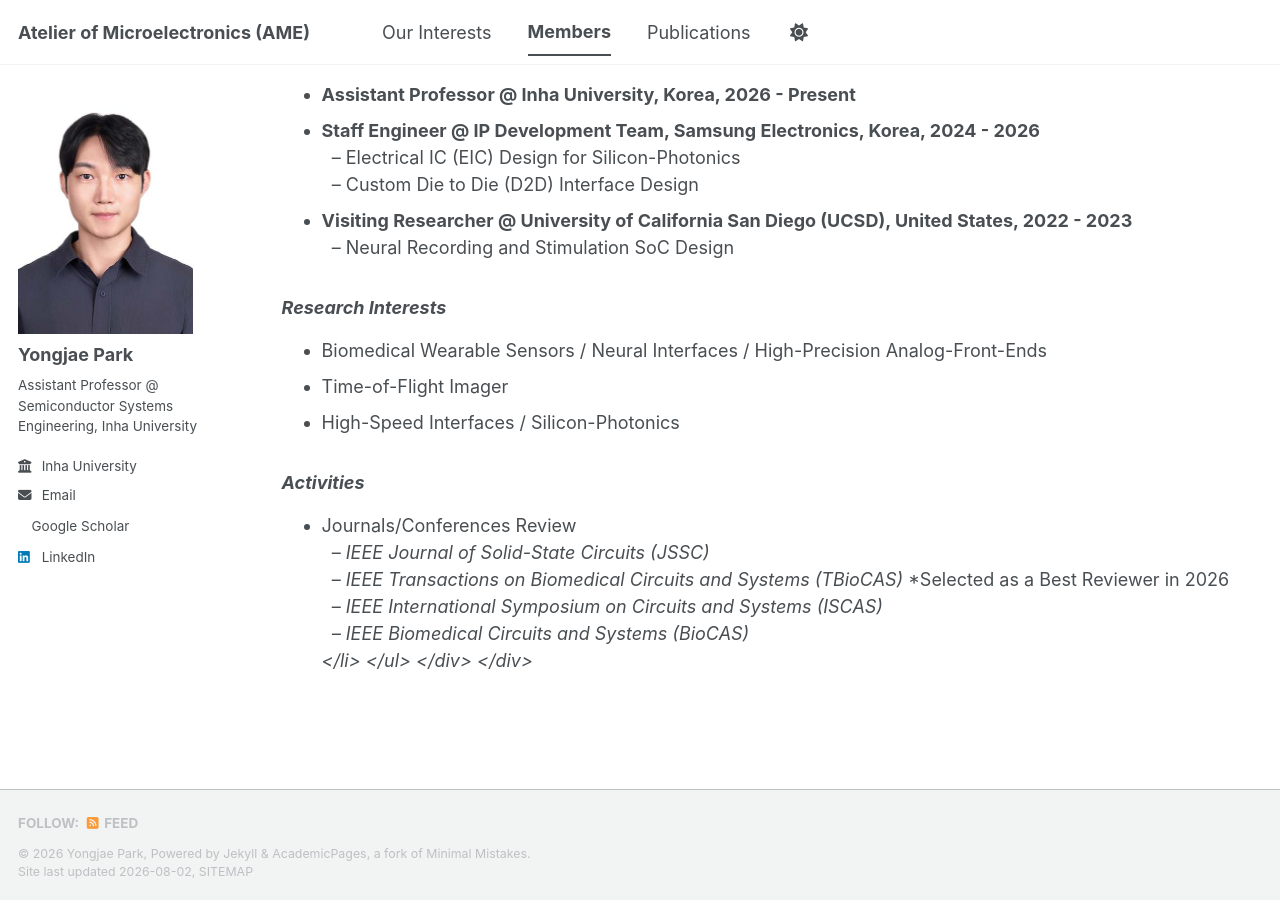
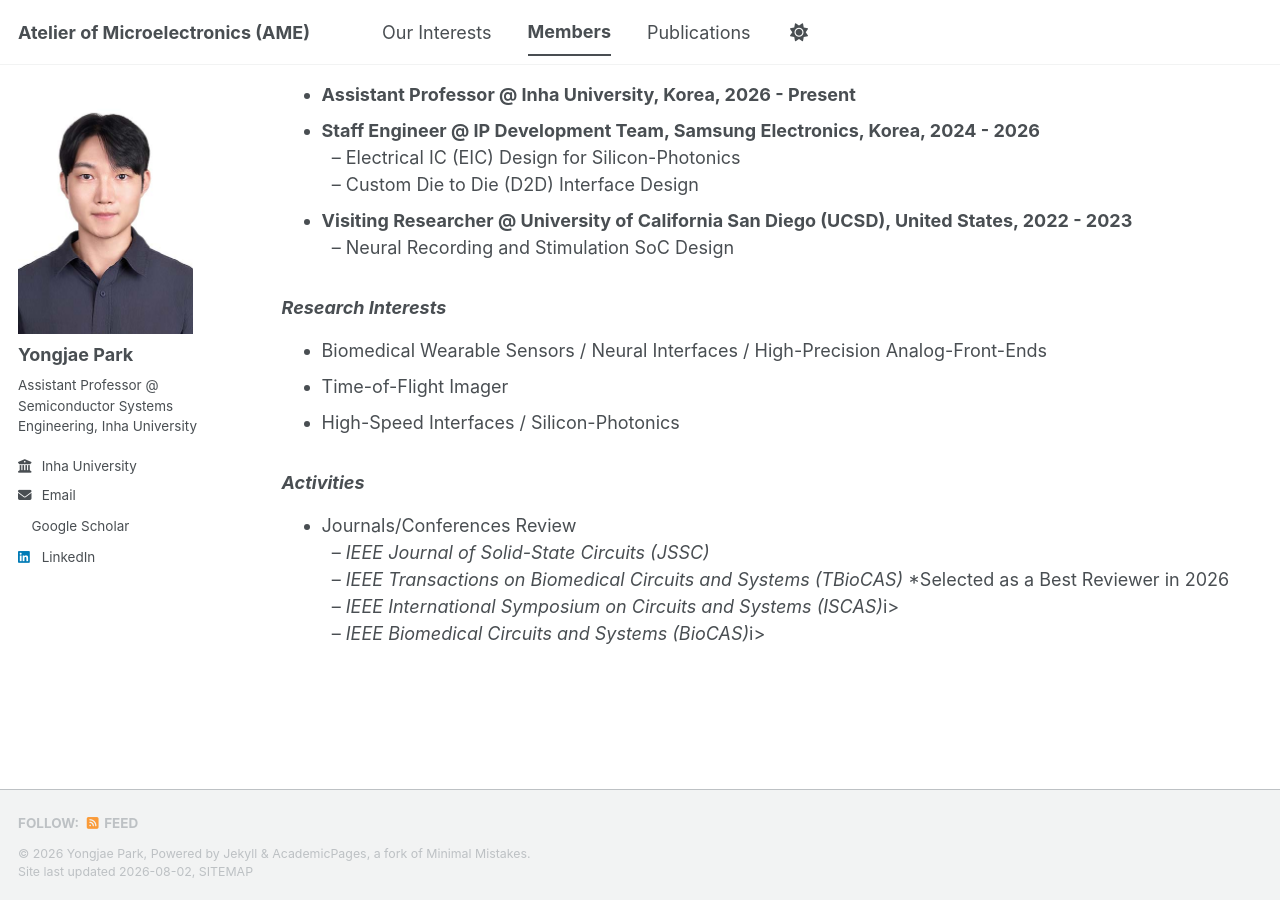
Before and after one commit to yong27park/AME.github.io, a Jekyll site: the page built from _pages/members.md, in a window 1280 px wide and 900 px high, scrolled down 578 px. Built offline with Jekyll 4.4.1, drawn with Linux system fonts in a browser that asks for light colours; a style sheet for code colours, icons or effects is not loaded.

```diff
--- a/_pages/members.md
+++ b/_pages/members.md
@@ -99,8 +99,8 @@ author_profile: true
   <li>Journals/Conferences Review<br>
       &nbsp;&nbsp;– <i>IEEE Journal of Solid-State Circuits (JSSC)</i><br>
       &nbsp;&nbsp;– <i>IEEE Transactions on Biomedical Circuits and Systems (TBioCAS)</i> *Selected as a Best Reviewer in 2026<br>
-      &nbsp;&nbsp;– <i>IEEE International Symposium on Circuits and Systems (ISCAS)<i><br>
-      &nbsp;&nbsp;– <i>IEEE Biomedical Circuits and Systems (BioCAS)<i><br>
+      &nbsp;&nbsp;– <i>IEEE International Symposium on Circuits and Systems (ISCAS)</i>i><br>
+      &nbsp;&nbsp;– <i>IEEE Biomedical Circuits and Systems (BioCAS)</i>i><br>
     </li>
   </ul>
 </div>
```
